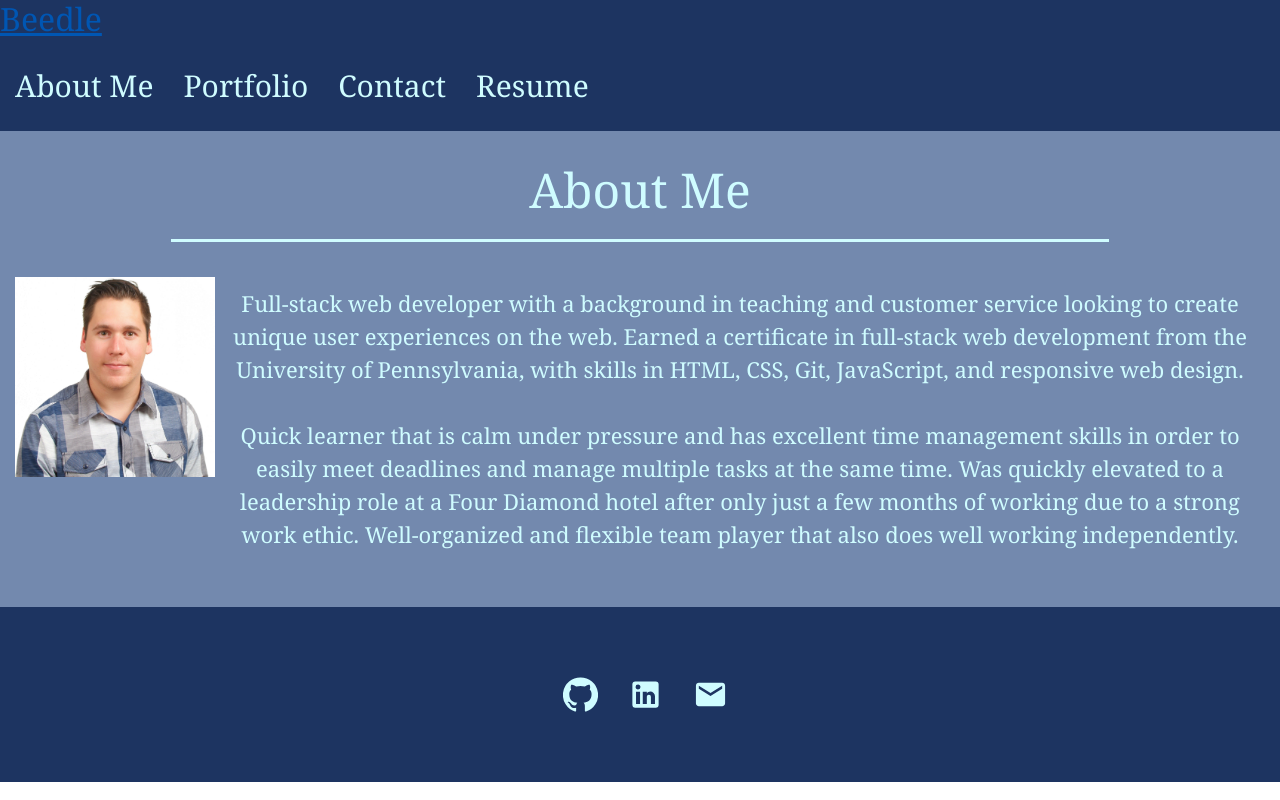
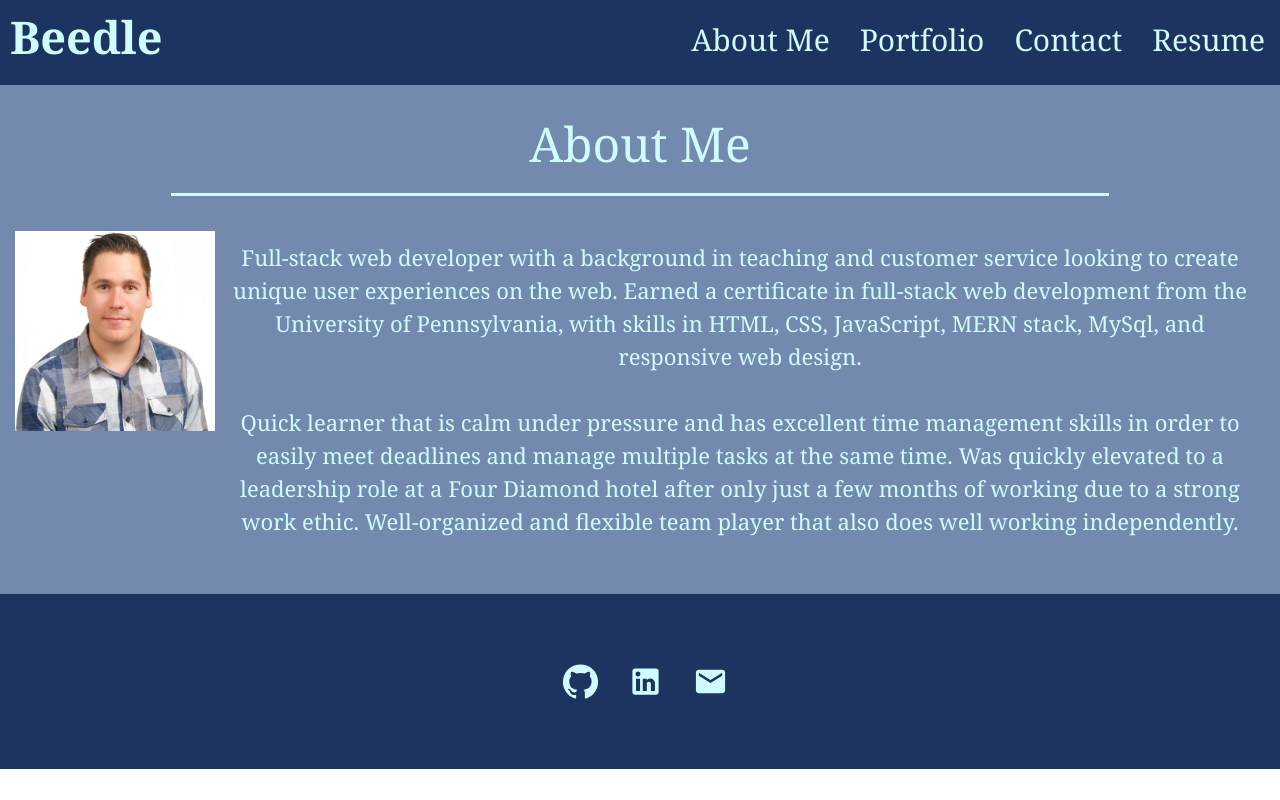
Before and after one commit to jbeedle19/react-portfolio, a React (Create React App) app: page / in a window 1280 px wide. Built offline with nearby package versions, Linux system fonts and the light colour scheme.

Commit message:
fixed Header to include Nav, replaced favicon

```diff
--- a/src/App.js
+++ b/src/App.js
@@ -1,6 +1,5 @@
 import React, { useState } from 'react';
 import Header from './components/Header';
-import Nav from './components/Nav';
 import About from './components/About';
 import Portfolio from './components/Portfolio';
 import Resume from './components/Resume';
@@ -21,11 +20,10 @@ function App() {
 
   return (
     <div>
-      <Header />
-      <Nav
+      <Header
           currentNavSection={currentNavSection}
           handleSectionChange={handleSectionChange}
-      ></Nav>
+      />
       <main>
         <div>
           {renderSection(currentNavSection)}
--- a/src/components/About/index.js
+++ b/src/components/About/index.js
@@ -18,7 +18,7 @@ function About() {
                         Full-stack web developer with a background in teaching and customer service
                         looking to create unique user experiences on the web. Earned a certificate in
                         full-stack web development from the University of Pennsylvania, with skills
-                        in HTML, CSS, Git, JavaScript, and responsive web design.
+                        in HTML, CSS, JavaScript, MERN stack, MySql, and responsive web design.
                         <br />
                         <br />
                         Quick learner that is calm under pressure and has excellent time management
--- a/src/components/Header/index.js
+++ b/src/components/Header/index.js
@@ -1,14 +1,19 @@
 import React from 'react';
+import Nav from '../Nav';
 
-function Header() {
+function Header({ currentNavSection, handleSectionChange }) {
 
     return (
         <header>
-            <h2>
-                <a href='/'>
+            <h1>
+                <a href='/' className='name'>
                     Beedle
                 </a>
-            </h2>
+            </h1>
+            <Nav
+                currentNavSection={currentNavSection}
+                handleSectionChange={handleSectionChange}
+            ></Nav>
         </header>
     )
 }
--- a/src/components/Nav/index.js
+++ b/src/components/Nav/index.js
@@ -4,7 +4,6 @@ function Nav(props) {
     const navSections = ['About Me', 'Portfolio', 'Contact', 'Resume'];
 
     return (
-        <header>
         <nav>
             <ul>
                 {navSections.map(section => (
@@ -19,7 +18,6 @@ function Nav(props) {
                 ))}
             </ul>
         </nav>
-        </header>
     );
 }
 
--- a/src/index.css
+++ b/src/index.css
@@ -51,6 +51,12 @@ header nav ul a {
   font-size: 20px;
 }
 header nav ul a:hover {
+  text-decoration: none;
+  background: var(--green);
+  color: var(--dark-blue);
+  border-radius: 15px;
+}
+.name:hover {
   text-decoration: none;
   background: var(--green);
   color: var(--dark-blue);
```
Also changed, not shown: 2 other files (tests, documents, lock files or other folders). Lines whose indentation alone changed are shown as unchanged.
